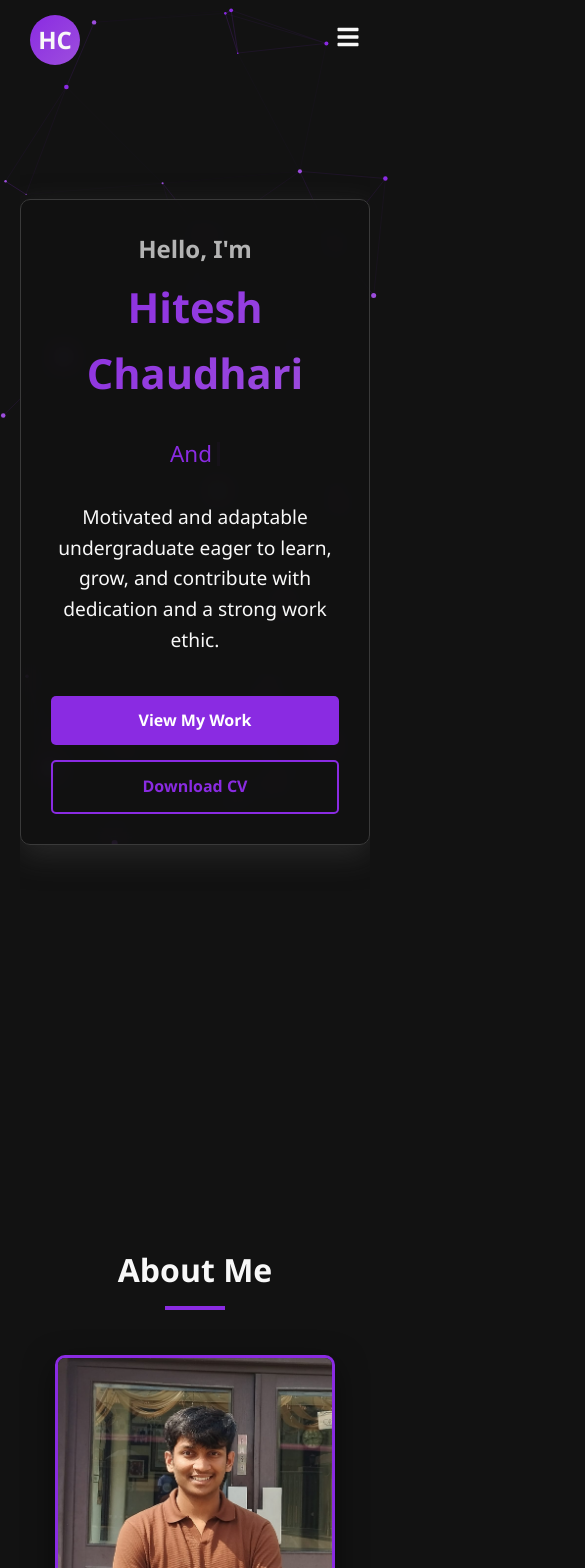
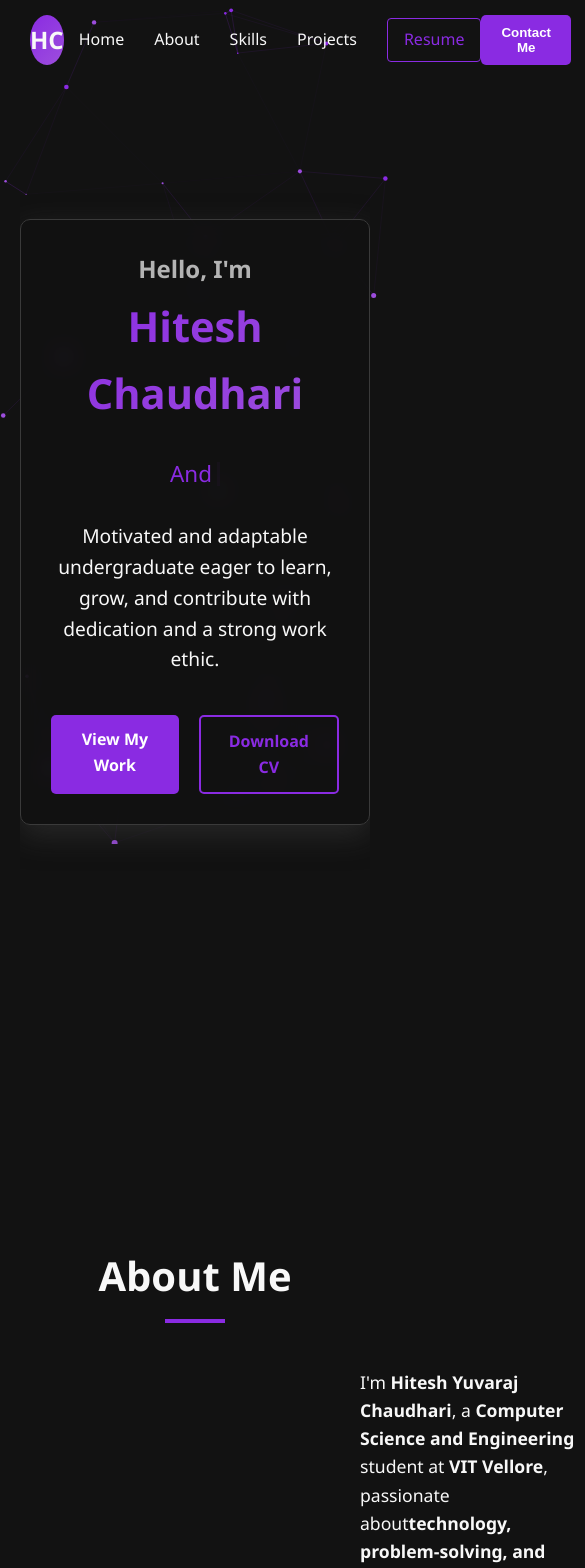
Before and after one commit to Hiteshyc/MyPortfolio, a React (Vite) app in the folder portfolio_2/: page / in a window 390 px wide. Shown: the top 1568 px of the page, 585 px wide, since content can reach past the window. Built offline with nearby package versions, Linux system fonts and the light colour scheme.

Commit message:
Update index.css

```diff
--- a/portfolio_2/src/index.css
+++ b/portfolio_2/src/index.css
@@ -852,118 +852,14 @@ section {
   to { opacity: 1; transform: translateY(0); }
 }
 
-/* Media Queries */
-@media (max-width: 992px) {
-  .about-container {
-    flex-direction: column;
-    text-align: center;
-  }
 
-  .contact-container {
-    grid-template-columns: 1fr;
-  }
 
-  .project-card.active {
-    grid-template-columns: 1fr;
-  }
-}
 
-@media (max-width: 768px) {
-  .navbar-container {
-    position: relative;
-  }
 
-  .nav-links {
-    position: absolute;
-    top: 80px;
-    left: 0;
-    right: 0;
-    background-color: rgba(18, 18, 18, 0.95);
-    backdrop-filter: blur(10px);
-    flex-direction: column;
-    align-items: center;
-    padding: 20px 0;
-    clip-path: polygon(0 0, 100% 0, 100% 0, 0 0);
-    transition: all 0.4s ease;
-    z-index: 1;
-    box-shadow: 0 10px 30px rgba(0, 0, 0, 0.3);
-  }
 
-  .nav-links.active {
-    clip-path: polygon(0 0, 100% 0, 100% 100%, 0 100%);
-  }
 
-  .nav-item {
-    margin: 10px 0;
-  }
 
-  .resume-link {
-    margin: 15px 0 0;
-  }
 
-  .contact-btn {
-    display: none;
-  }
-
-  .mobile-menu-btn {
-    display: block;
-  }
-
-  .hero-content h1 {
-    font-size: 2.5rem;
-  }
-
-  .name {
-    font-size: 2.8rem;
-  }
-
-  .typewriter {
-    font-size: 1.5rem;
-  }
-
-  .hero-buttons {
-    flex-direction: column;
-    gap: 15px;
-  }
-
-  .btn {
-    width: 100%;
-  }
-
-  .skills-container {
-    grid-template-columns: 1fr;
-  }
-
-  .projects-container {
-    grid-template-columns: 1fr;
-  }
-
-  .about-buttons {
-    flex-direction: column;
-    gap: 15px;
-  }
-}
-
-@media (max-width: 480px) {
-  .section-title {
-    font-size: 2rem;
-  }
-
-  .about-image {
-    width: 100%;
-  }
-
-  .image-border {
-    width: 250px;
-    height: 250px;
-  }
-
-  .footer-links {
-    flex-wrap: wrap;
-    justify-content: center;
-    gap: 15px;
-  }
-}
 
 /* Portrait Mode */
 @media screen and (orientation: portrait) {
```
